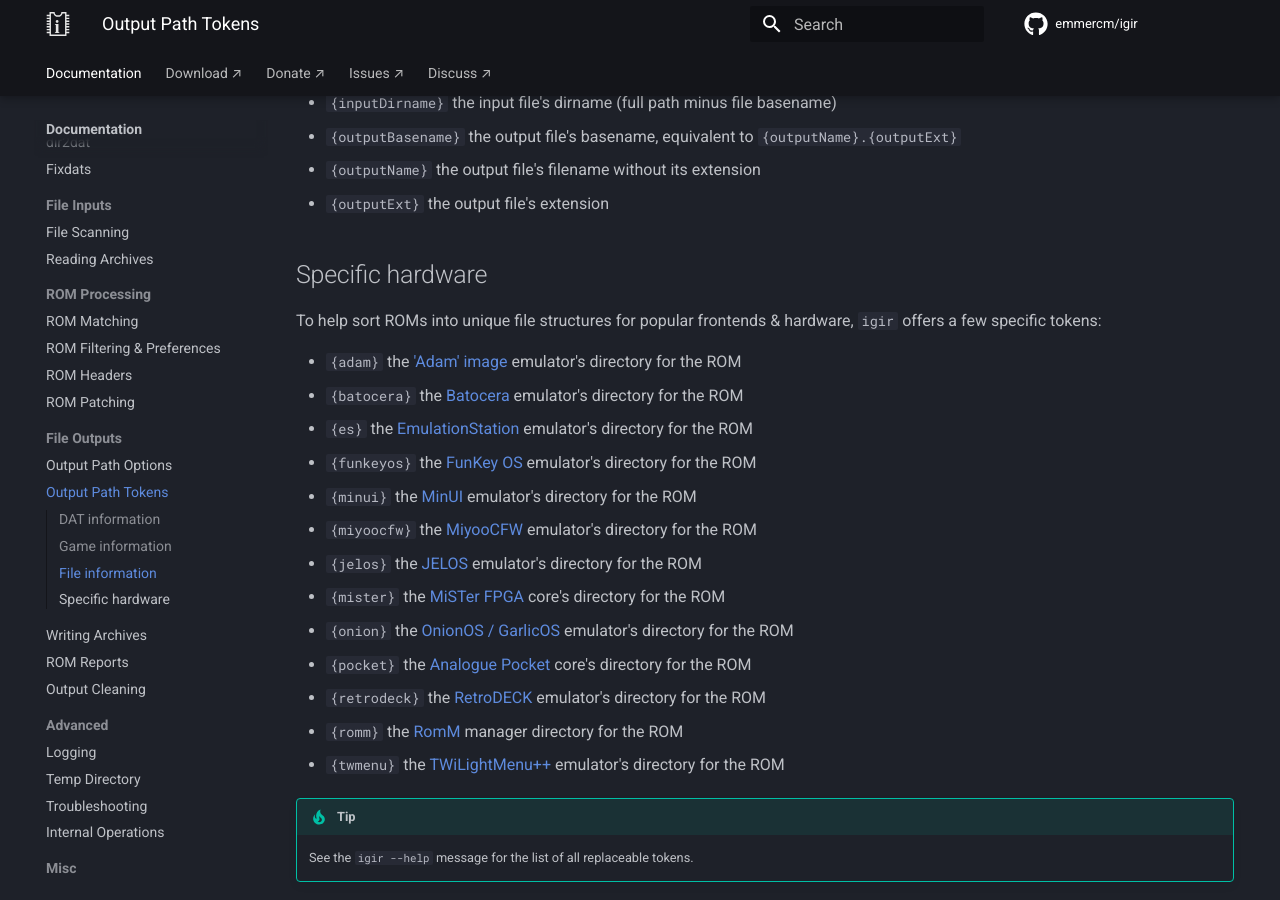
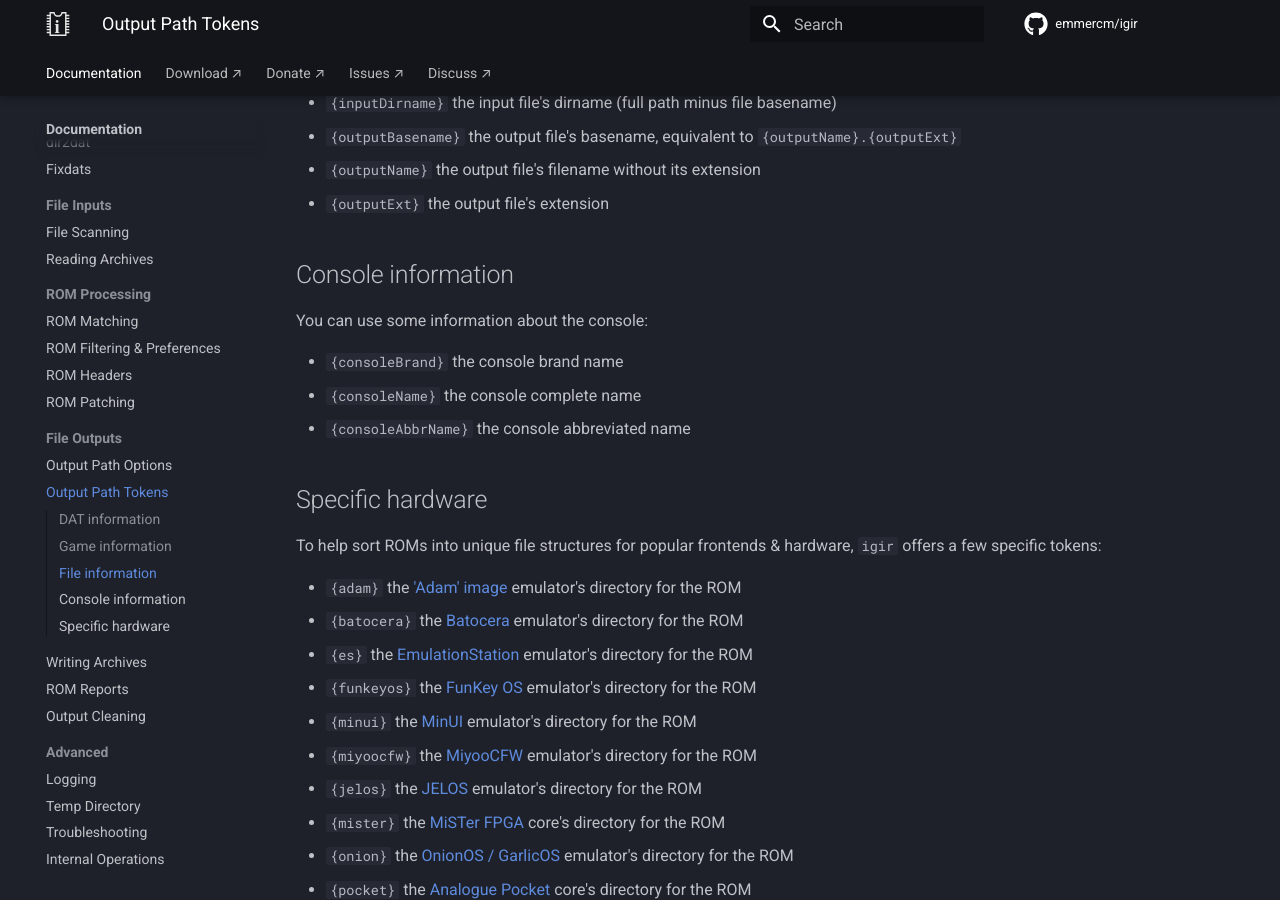
Before and after one commit to emmercm/igir, an MkDocs documentation site: the page built from docs/output/tokens.md, in a window 1280 px wide and 900 px high, scrolled down 1523 px. Built offline with MkDocs 1.6.1 and Material for MkDocs 9.7.7, drawn with Linux system fonts in a browser that asks for light colours; comment, search, counter and statistics services are not loaded.

Commit message:
Update tokens.md

```diff
--- a/docs/output/tokens.md
+++ b/docs/output/tokens.md
@@ -78,6 +78,16 @@
 - `{outputName}` the output file's filename without its extension
 - `{outputExt}` the output file's extension
 
+## Console information
+
+You can use some information about the console:
+
+- `{consoleBrand}` the console brand name
+- `{consoleName}` the console complete name
+- `{consoleAbbrName}` the console abbreviated name
+
+
+
 ## Specific hardware
 
 To help sort ROMs into unique file structures for popular frontends & hardware, `igir` offers a few specific tokens:
```
